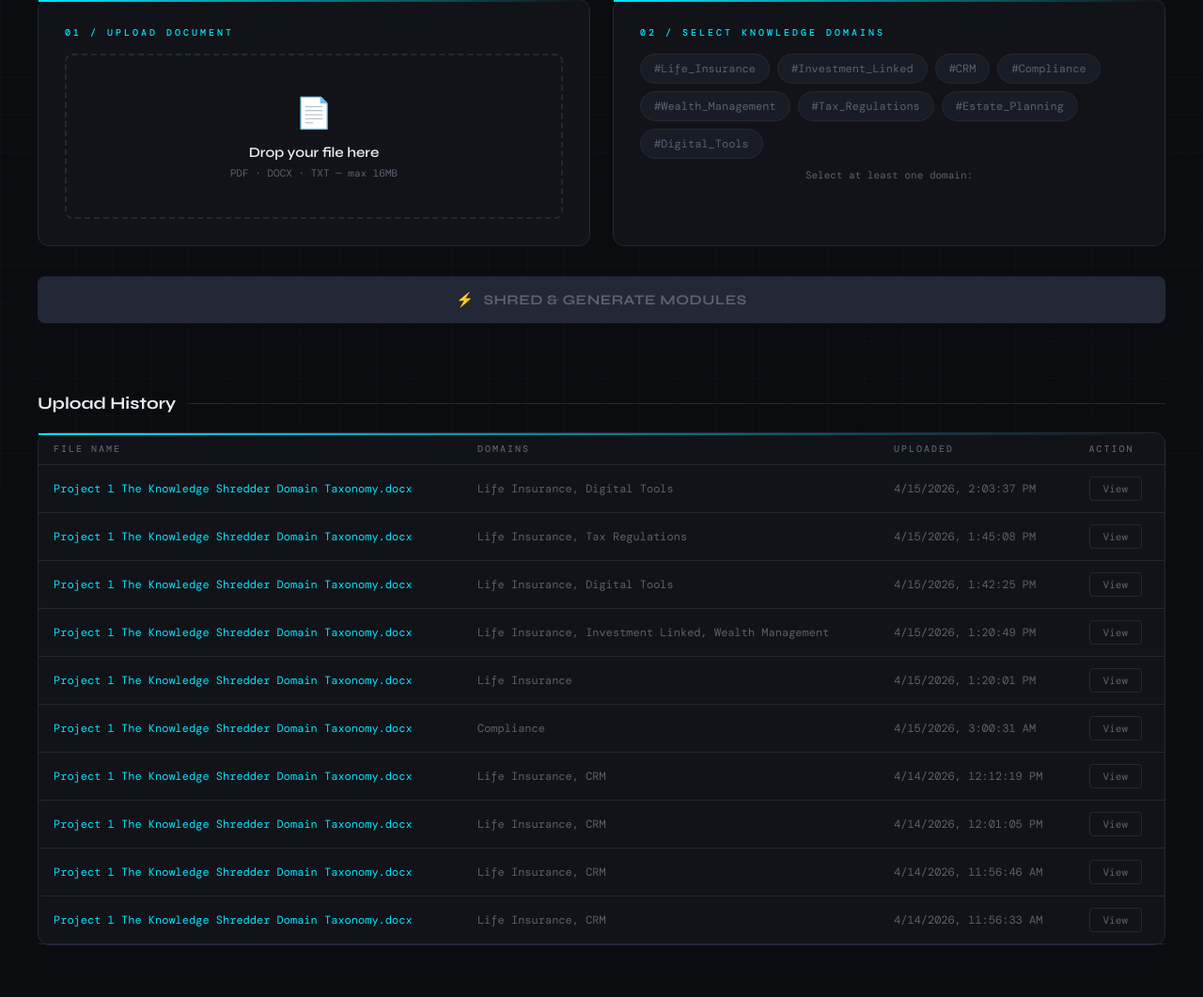
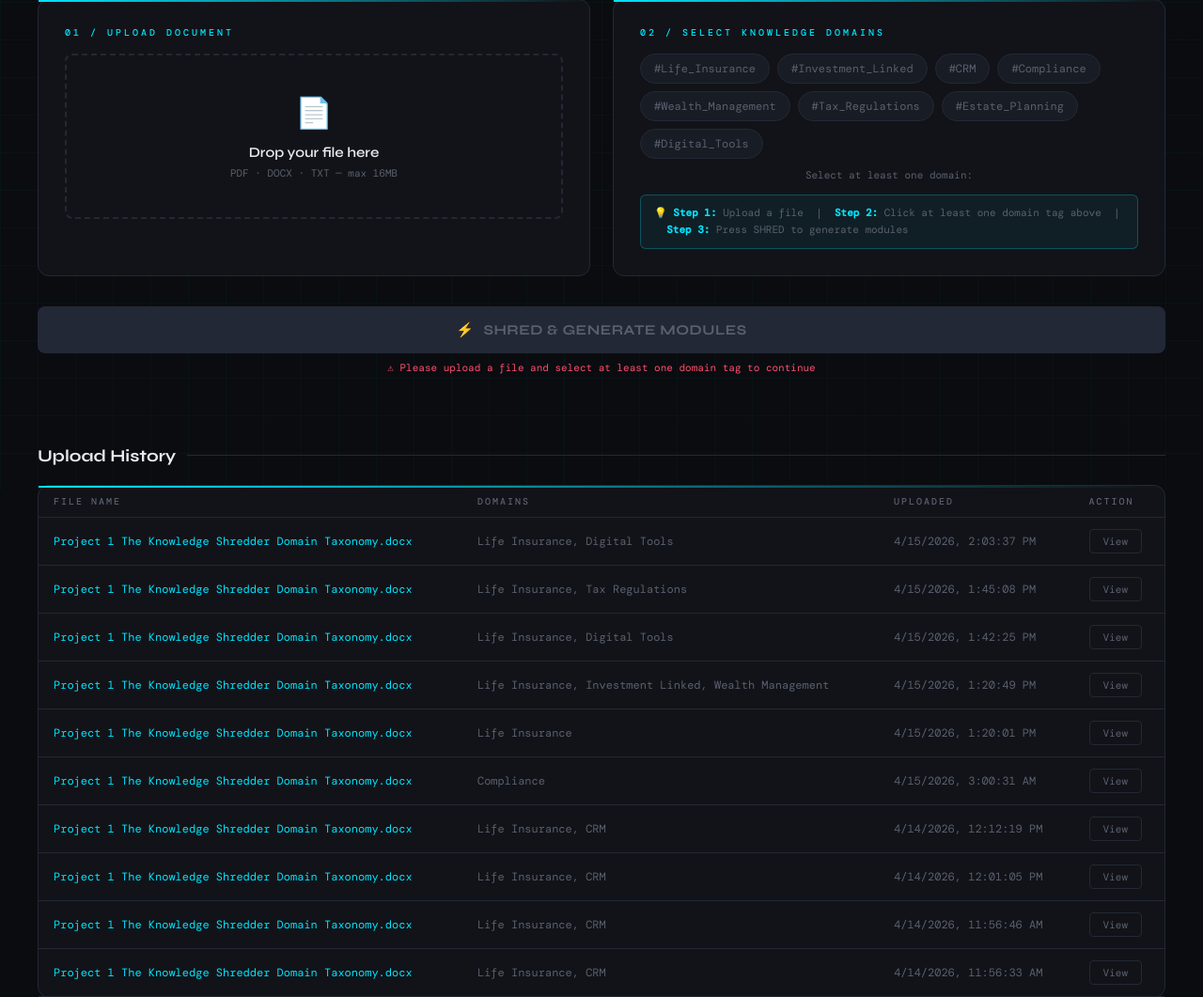
Before and after one commit to Dannychen29/kgi-knowledge-shredder, a Flask app: page / in a window 1280 px wide. Shown: the part 278-1339 px from the top of the page at 94% size. Run offline with Flask 3, Linux system fonts and the light colour scheme; data comes from the database, SQL or seed files in the repository; both versions use the stored data as it was after the commit; some web fonts are replaced.

Commit message:
improve UX: clearer domain selection hints and button state

```diff
--- a/templates/index.html
+++ b/templates/index.html
@@ -602,15 +602,23 @@
         <!-- Populated via JS -->
       </div>
       <div class="status-msg" id="domainStatus">Loading domains...</div>
+      <div style="margin-top:12px; padding: 10px 14px; background: rgba(0,229,255,0.06); border: 1px solid var(--tag-border); border-radius: 6px; font-size: 11px; color: var(--muted); line-height: 1.6;">
+        💡 <strong style="color:var(--accent)">Step 1:</strong> Upload a file &nbsp;|&nbsp;
+        <strong style="color:var(--accent)">Step 2:</strong> Click at least one domain tag above &nbsp;|&nbsp;
+        <strong style="color:var(--accent)">Step 3:</strong> Press SHRED to generate modules
+      </div>
     </div>
 
   </div>
 
   <!-- Process Button -->
-  <button class="process-btn" id="processBtn" disabled>
+  <button class="process-btn" id="processBtn" disabled title="Upload a file and select at least one domain to enable">
     <span>⚡</span>
     <span id="btnText">SHRED & GENERATE MODULES</span>
   </button>
+  <div id="readyHint" style="text-align:center; margin-top:8px; font-size:11px; color:var(--accent2); min-height:16px;">
+    ⚠ Please upload a file and select at least one domain tag to continue
+  </div>
   <div class="loading-bar" id="loadingBar"></div>
   <div class="status-msg" id="statusMsg"></div>
 
@@ -729,7 +737,22 @@
 
   function checkReady() {
     const btn = document.getElementById('processBtn');
-    btn.disabled = !(selectedFile && selectedDomains.size > 0);
+    const hint = document.getElementById('readyHint');
+    const ready = selectedFile && selectedDomains.size > 0;
+    btn.disabled = !ready;
+    if (ready) {
+      hint.textContent = '✓ Ready! Press SHRED to generate your micro-modules.';
+      hint.style.color = 'var(--accent3)';
+    } else if (!selectedFile && selectedDomains.size === 0) {
+      hint.textContent = '⚠ Please upload a file and select at least one domain tag to continue';
+      hint.style.color = 'var(--accent2)';
+    } else if (!selectedFile) {
+      hint.textContent = '⚠ Please upload a file to continue';
+      hint.style.color = 'var(--accent2)';
+    } else {
+      hint.textContent = '⚠ Please select at least one domain tag to continue';
+      hint.style.color = 'var(--accent2)';
+    }
   }
 
   // ── PROCESS ──
```
Also changed, not shown: knowledge.db.
